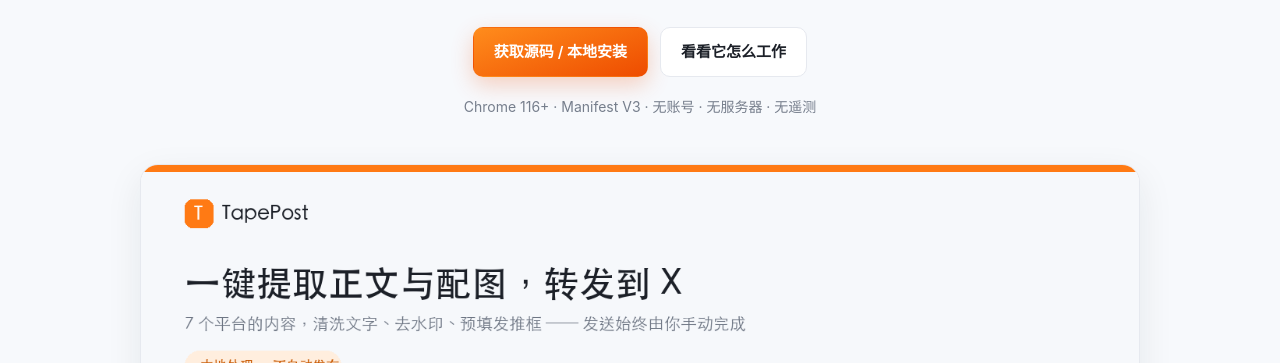
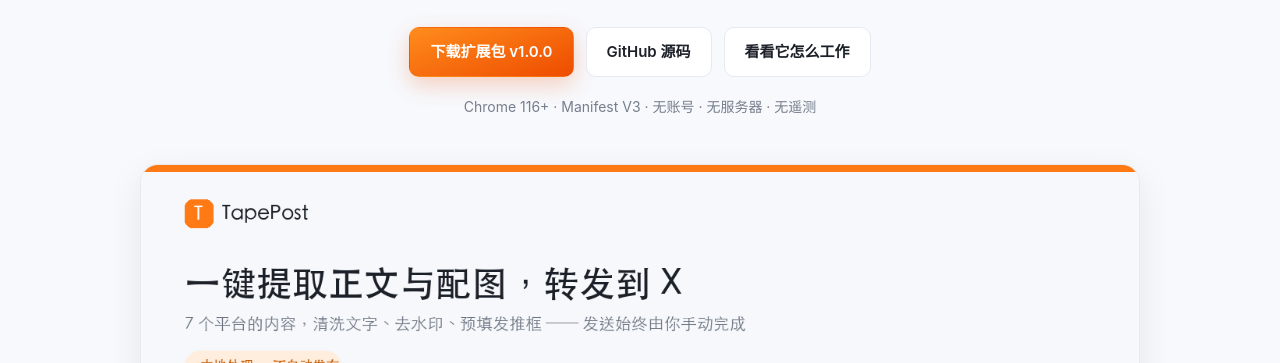
Before and after one commit to kenter1643/TapePost, a browser extension: page docs/index.html in a window 1280 px wide. Shown: the part 437-800 px from the top of the page. Drawn offline with Linux system fonts and the light colour scheme.

Commit message:
docs: 介绍页提供扩展包直接下载，商店包随仓库分发

```diff
--- a/docs/index.html
+++ b/docs/index.html
@@ -158,7 +158,8 @@
       <h1>一键提取正文与配图<br><span class="accent">转发到 X</span></h1>
       <p class="lead">7 个平台的内容，清洗文字、去掉水印、整理成一条 X 草稿素材。<br>最后一步始终由你手动完成 —— 扩展不会替你发布任何内容。</p>
       <div class="hero-actions">
-        <a class="btn btn-primary" href="https://github.com/kenter1643/TapePost">获取源码 / 本地安装</a>
+        <a class="btn btn-primary" href="assets/TapePost_1.0.0_store.zip" download>下载扩展包 v1.0.0</a>
+        <a class="btn btn-ghost" href="https://github.com/kenter1643/TapePost">GitHub 源码</a>
         <a class="btn btn-ghost" href="#flow">看看它怎么工作</a>
       </div>
       <p class="micro">Chrome 116+ · Manifest V3 · 无账号 · 无服务器 · 无遥测</p>
@@ -271,7 +272,7 @@
             <li>点「加载已解压的扩展程序」，选择仓库根目录</li>
             <li>打开任一支持的站点，看到橙色「一键转发」即可</li>
           </ol>
-          <p style="margin-top:16px">改过代码后在扩展页点刷新，并刷新来源站页面。设置面板里有「运行环境自检」可排查 Service Worker、DNR 规则与离屏文档状态。</p>
+          <p style="margin-top:16px">不想克隆？直接<a href="assets/TapePost_1.0.0_store.zip" download>下载扩展包 v1.0.0</a>，解压后按上面第 2、3 步加载即可（包内即商店提交的 14 个文件）。改过代码后在扩展页点刷新，并刷新来源站页面。设置面板里有「运行环境自检」可排查 Service Worker、DNR 规则与离屏文档状态。</p>
         </div>
         <div>
           <div class="card">
@@ -309,7 +310,7 @@ WBX_VERBOSE=1 node test-harness.js</code></pre>
     </div>
     <div class="foot-links">
       <a href="https://github.com/kenter1643/TapePost">GitHub 源码</a>
-      <a href="https://github.com/kenter1643/TapePost/releases">下载商店包</a>
+      <a href="assets/TapePost_1.0.0_store.zip" download>下载扩展包</a>
       <a href="privacy.html">隐私政策</a>
       <a href="https://github.com/kenter1643/TapePost/blob/main/LICENSE">MIT 许可</a>
       <a href="https://github.com/kenter1643/TapePost/issues">反馈问题</a>
```
Also changed, not shown: 4 other files.
